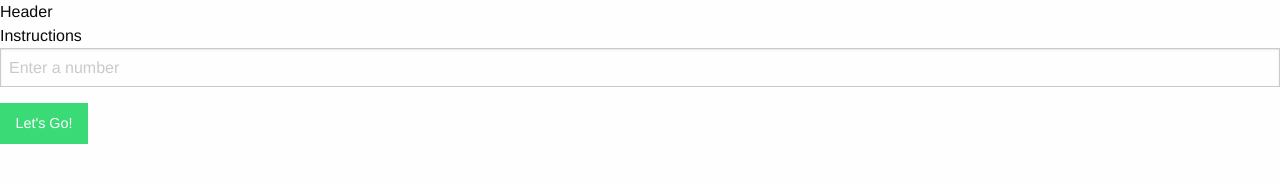
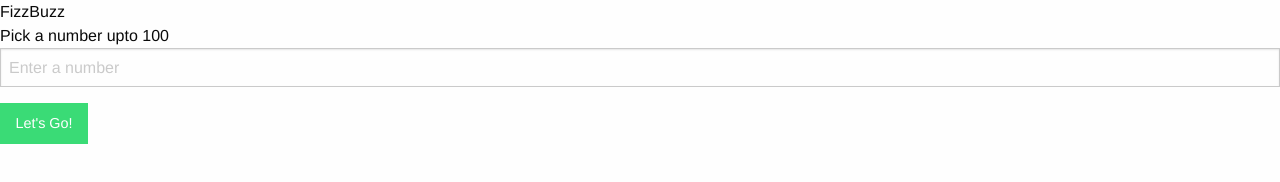
Before and after one commit to lollypop27/fizz_buzz_js, a website: page index.html in a window 1280 px wide. Drawn offline with nearby package versions, Linux system fonts and the light colour scheme.

Commit message:
updating header tag and instructions

```diff
--- a/index.html
+++ b/index.html
@@ -5,8 +5,8 @@
     <link rel="stylesheet" href="css/foundation.css">
   </head>
   <body>
-    <div>Header</div>
-    <div>Instructions</div>
+    <div>FizzBuzz</div>
+    <div>Pick a number upto 100</div>
     <div>
       <form>
         <input type="text" id="weight" placeholder="Enter a number">
```
